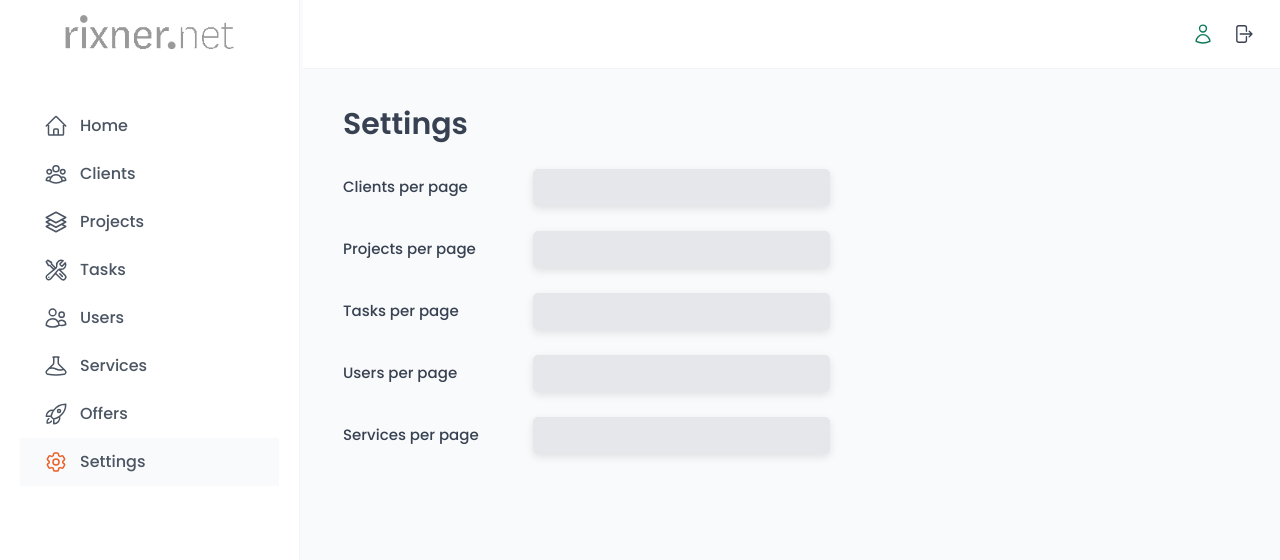
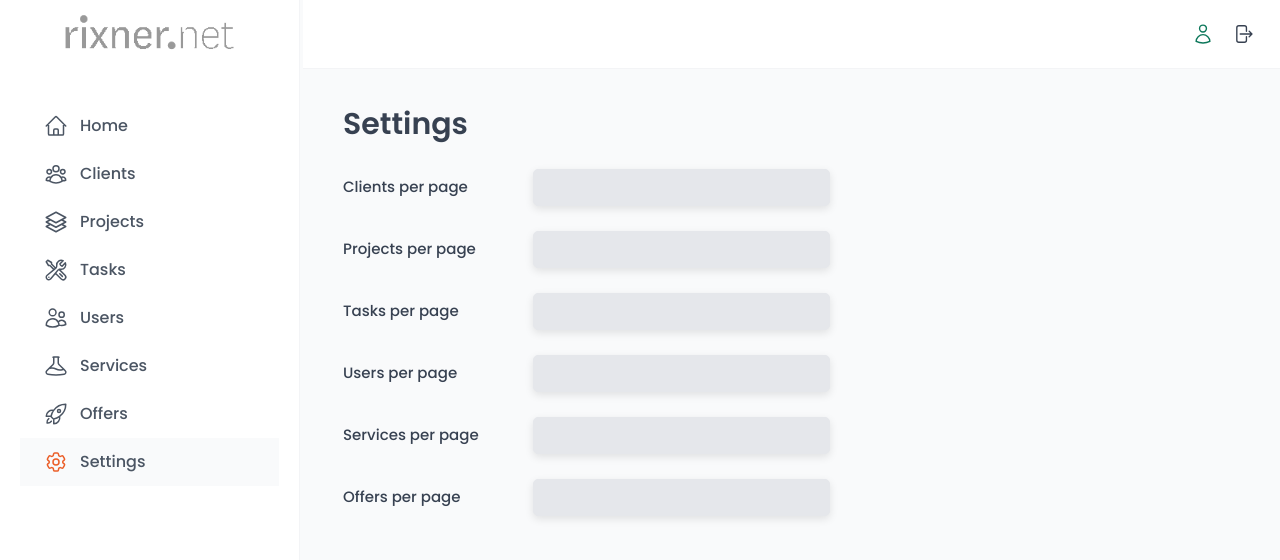
Before and after one commit to A-Cdeveloper/PMS2023-Project-Management-System, a React (Vite) app in the folder frontend/: page /settings in a window 1280 px wide. Shown: the top 560 px of the page. Built offline with nearby package versions, Linux system fonts and the light colour scheme; no server answers; sample sign-in values are in the browser's storage; a web font is replaced by a local one.

Commit message:
offers_per_page -settings

```diff
--- a/frontend/src/features/settings/SettingsForm.jsx
+++ b/frontend/src/features/settings/SettingsForm.jsx
@@ -18,6 +18,7 @@ const SettingsForm = () => {
     tasks_per_page,
     users_per_page,
     services_per_page,
+    offers_per_page,
   } = settings;
 
   if (errorGetSettings) return <p>{errorGetSettings.message}</p>;
@@ -74,6 +75,7 @@ const SettingsForm = () => {
           id="usersperpage"
         />
       </FormRow>
+
       <FormRow label="Services per page">
         <Input
           type="number"
@@ -83,7 +85,15 @@ const SettingsForm = () => {
           id="servicesperpage"
         />
       </FormRow>
-
+      <FormRow label="Offers per page">
+        <Input
+          type="number"
+          defaultValue={offers_per_page}
+          onBlur={(e) => handleBlur(e, "offers_per_page")}
+          disabled={isLoadingSettings || isUpdateSettings}
+          id="offersperpage"
+        />
+      </FormRow>
       <FormRow></FormRow>
     </Form>
   );
```
Also changed, not shown: 1 other file (tests, documents, lock files or other folders).
